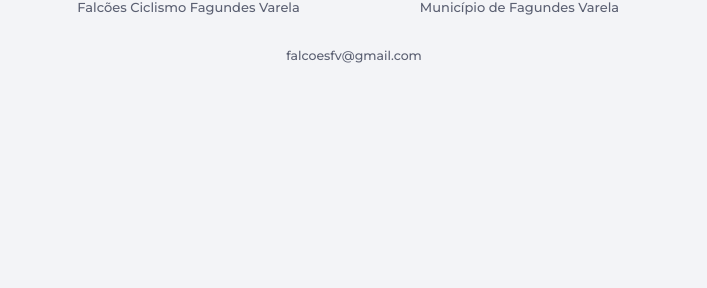
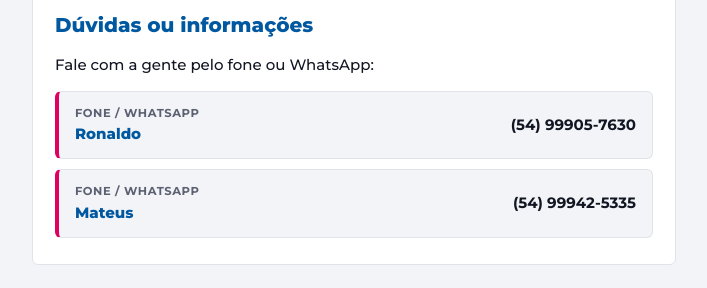
Before and after one commit to falcoesfv/4-passeio-falcoes, a plain HTML site: page index.html in a window 1280 px wide. Shown: the part 2287-2575 px from the top of the page, without its empty margins (286-993 px from the left). Before the commit the page ends 2423 px from the top, so only its background shows below. Drawn offline with Linux system fonts and the light colour scheme.

Commit message:
Update index.html

```diff
--- a/index.html
+++ b/index.html
@@ -153,6 +153,37 @@
   .support .label { font-weight: 800; font-size: 12.5px; text-transform: uppercase; letter-spacing: 0.06em; color: var(--blue); margin-bottom: 12px; }
   .support img { height: 64px; width: auto; object-fit: contain; margin-bottom: 8px; }
   .support .caption { font-size: 13px; font-weight: 500; color: var(--ink-soft); line-height: 1.3; }
+  .price-card {
+    background: linear-gradient(135deg, var(--blue-dark) 0%, var(--blue) 100%);
+    border-bottom: 4px solid var(--pink);
+    border-radius: 6px;
+    margin-top: 22px;
+    padding: 20px 22px;
+    display: flex;
+    align-items: center;
+    justify-content: space-between;
+    gap: 14px;
+    color: #ffffff;
+  }
+  .price-card .plabel { font-weight: 800; font-size: 15px; text-transform: uppercase; letter-spacing: 0.05em; }
+  .price-card .pvalue { font-weight: 800; font-size: 32px; color: var(--yellow); line-height: 1; }
+  .contacts { display: grid; gap: 10px; margin-top: 14px; }
+  .contact {
+    display: flex;
+    align-items: center;
+    justify-content: space-between;
+    gap: 12px;
+    text-decoration: none;
+    background: var(--bg);
+    border: 1px solid var(--border);
+    border-left: 4px solid var(--pink);
+    border-radius: 6px;
+    padding: 12px 16px;
+    color: var(--ink);
+  }
+  .contact .cname { font-weight: 800; font-size: 15px; color: var(--blue); display: block; }
+  .contact .cnum { font-weight: 700; font-size: 15px; }
+  .contact .ctag { font-size: 11.5px; font-weight: 700; color: var(--ink-soft); display: block; text-transform: uppercase; letter-spacing: 0.05em; }
   .gallery { display: grid; grid-template-columns: repeat(3, 1fr); gap: 8px; margin-top: 14px; }
   .gallery img { width: 100%; aspect-ratio: 1; object-fit: cover; border-radius: 4px; border: 1px solid var(--border); background: var(--bg); }
   footer { text-align: center; font-size: 12.5px; color: var(--ink-soft); padding: 30px 18px 20px; }
@@ -202,6 +233,11 @@
     </ul>
   </div>
 
+  <div class="price-card">
+    <span class="plabel">Valor da inscrição</span>
+    <span class="pvalue">R$ 50,00</span>
+  </div>
+
   <div class="card">
     <h2>O que está incluso</h2>
     <div class="chips">
@@ -234,6 +270,21 @@
 
   <p class="insta-line">Para mais informações sobre o passeio, siga nosso Instagram <a href="https://www.instagram.com/falcoesfv" target="_blank" rel="noopener">@falcoesfv</a></p>
 
+  <div class="card">
+    <h2>Dúvidas ou informações</h2>
+    <p>Fale com a gente pelo fone ou WhatsApp:</p>
+    <div class="contacts">
+      <a class="contact" href="https://wa.me/5554999057630" target="_blank" rel="noopener">
+        <span><span class="ctag">Fone / WhatsApp</span><span class="cname">Ronaldo</span></span>
+        <span class="cnum">(54) 99905-7630</span>
+      </a>
+      <a class="contact" href="https://wa.me/5554999425335" target="_blank" rel="noopener">
+        <span><span class="ctag">Fone / WhatsApp</span><span class="cname">Mateus</span></span>
+        <span class="cnum">(54) 99942-5335</span>
+      </a>
+    </div>
+  </div>
+
   <div class="support">
     <div>
       <div class="label">Promoção:</div>
```
